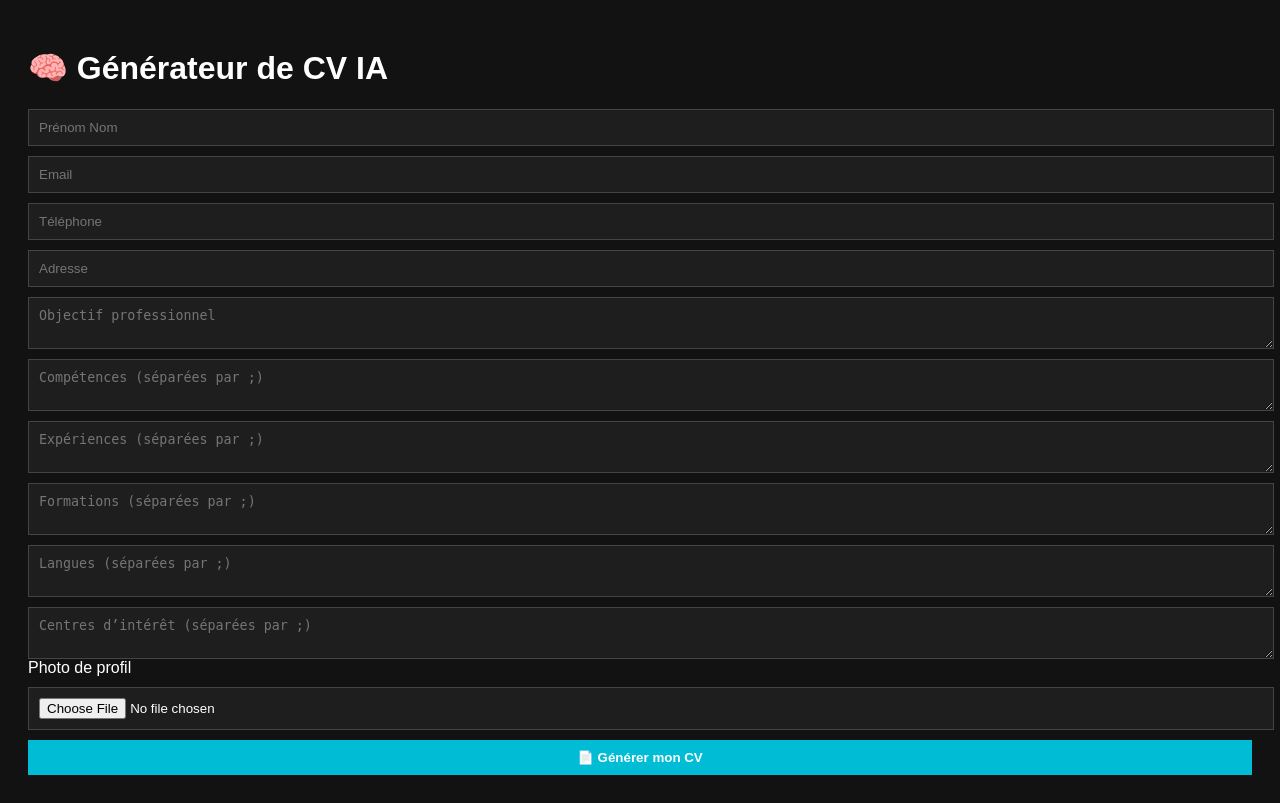
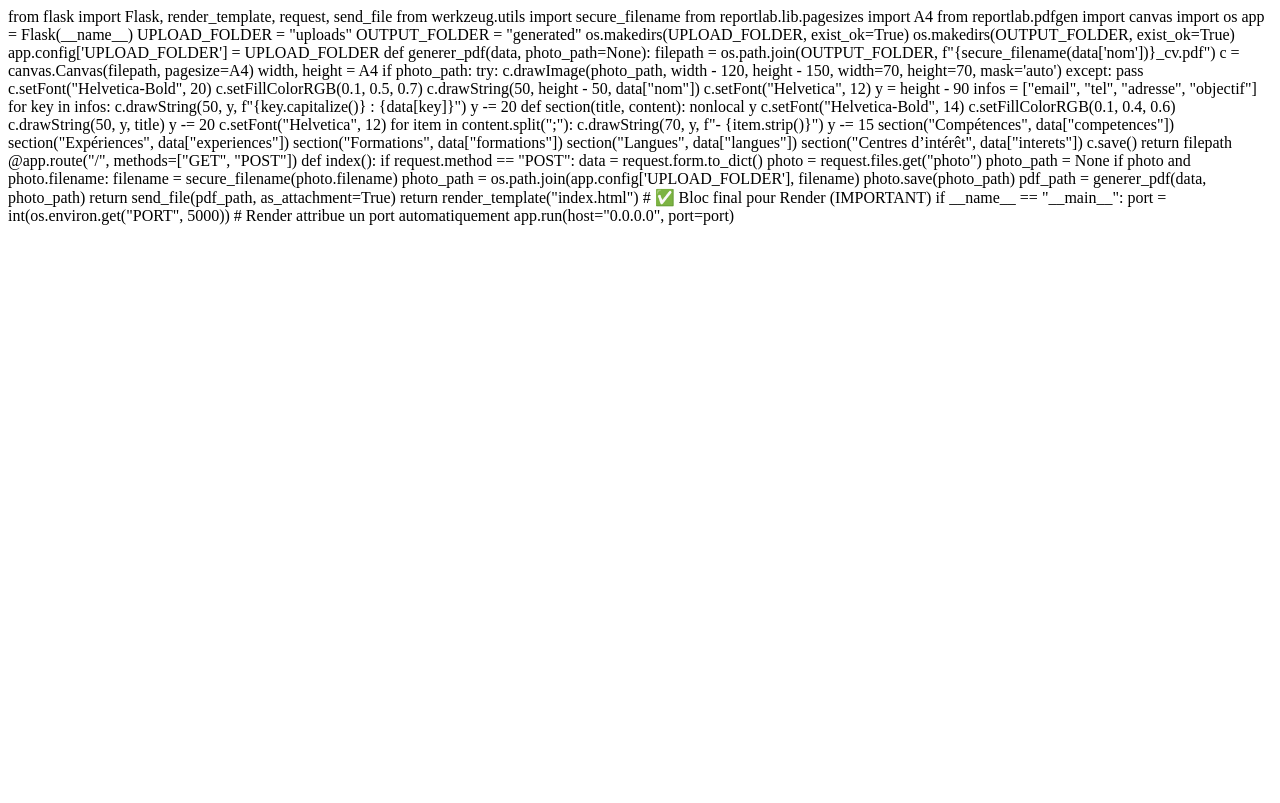
Before and after one commit to abdoulodra/CVapp, a Flask app: page / in a window 1280 px wide. After the commit the page ends 225 px from the top, so only its background shows below. Run offline with Flask 3, Linux system fonts and the light colour scheme.

Commit message:
Update index.html

```diff
--- a/templates/index.html
+++ b/templates/index.html
@@ -1,48 +1,73 @@
-<!DOCTYPE html>
-<html lang="fr">
-<head>
-    <meta charset="UTF-8">
-    <title>Générateur de CV IA</title>
-    <style>
-        body {
-            background-color: #121212;
-            color: white;
-            font-family: Arial, sans-serif;
-            padding: 20px;
-        }
-        input, textarea, button {
-            display: block;
-            margin-top: 10px;
-            width: 100%;
-            padding: 10px;
-            background: #1e1e1e;
-            color: white;
-            border: 1px solid #444;
-        }
-        button {
-            background: #00bcd4;
-            border: none;
-            color: white;
-            font-weight: bold;
-        }
-    </style>
-</head>
-<body>
-    <h1>🧠 Générateur de CV IA</h1>
-    <form method="POST" enctype="multipart/form-data">
-        <input name="nom" placeholder="Prénom Nom" required>
-        <input name="email" placeholder="Email" required>
-        <input name="tel" placeholder="Téléphone" required>
-        <input name="adresse" placeholder="Adresse" required>
-        <textarea name="objectif" placeholder="Objectif professionnel" required></textarea>
-        <textarea name="competences" placeholder="Compétences (séparées par ;)"></textarea>
-        <textarea name="experiences" placeholder="Expériences (séparées par ;)"></textarea>
-        <textarea name="formations" placeholder="Formations (séparées par ;)"></textarea>
-        <textarea name="langues" placeholder="Langues (séparées par ;)"></textarea>
-        <textarea name="interets" placeholder="Centres d’intérêt (séparées par ;)"></textarea>
-        <label>Photo de profil</label>
-        <input type="file" name="photo" accept="image/*">
-        <button type="submit">📄 Générer mon CV</button>
-    </form>
-</body>
-</html>
+from flask import Flask, render_template, request, send_file
+from werkzeug.utils import secure_filename
+from reportlab.lib.pagesizes import A4
+from reportlab.pdfgen import canvas
+import os
+
+app = Flask(__name__)
+UPLOAD_FOLDER = "uploads"
+OUTPUT_FOLDER = "generated"
+os.makedirs(UPLOAD_FOLDER, exist_ok=True)
+os.makedirs(OUTPUT_FOLDER, exist_ok=True)
+app.config['UPLOAD_FOLDER'] = UPLOAD_FOLDER
+
+def generer_pdf(data, photo_path=None):
+    filepath = os.path.join(OUTPUT_FOLDER, f"{secure_filename(data['nom'])}_cv.pdf")
+    c = canvas.Canvas(filepath, pagesize=A4)
+    width, height = A4
+
+    if photo_path:
+        try:
+            c.drawImage(photo_path, width - 120, height - 150, width=70, height=70, mask='auto')
+        except:
+            pass
+
+    c.setFont("Helvetica-Bold", 20)
+    c.setFillColorRGB(0.1, 0.5, 0.7)
+    c.drawString(50, height - 50, data["nom"])
+
+    c.setFont("Helvetica", 12)
+    y = height - 90
+    infos = ["email", "tel", "adresse", "objectif"]
+    for key in infos:
+        c.drawString(50, y, f"{key.capitalize()} : {data[key]}")
+        y -= 20
+
+    def section(title, content):
+        nonlocal y
+        c.setFont("Helvetica-Bold", 14)
+        c.setFillColorRGB(0.1, 0.4, 0.6)
+        c.drawString(50, y, title)
+        y -= 20
+        c.setFont("Helvetica", 12)
+        for item in content.split(";"):
+            c.drawString(70, y, f"- {item.strip()}")
+            y -= 15
+
+    section("Compétences", data["competences"])
+    section("Expériences", data["experiences"])
+    section("Formations", data["formations"])
+    section("Langues", data["langues"])
+    section("Centres d’intérêt", data["interets"])
+
+    c.save()
+    return filepath
+
+@app.route("/", methods=["GET", "POST"])
+def index():
+    if request.method == "POST":
+        data = request.form.to_dict()
+        photo = request.files.get("photo")
+        photo_path = None
+        if photo and photo.filename:
+            filename = secure_filename(photo.filename)
+            photo_path = os.path.join(app.config['UPLOAD_FOLDER'], filename)
+            photo.save(photo_path)
+        pdf_path = generer_pdf(data, photo_path)
+        return send_file(pdf_path, as_attachment=True)
+    return render_template("index.html")
+
+# ✅ Bloc final pour Render (IMPORTANT)
+if __name__ == "__main__":
+    port = int(os.environ.get("PORT", 5000))  # Render attribue un port automatiquement
+    app.run(host="0.0.0.0", port=port)
```
